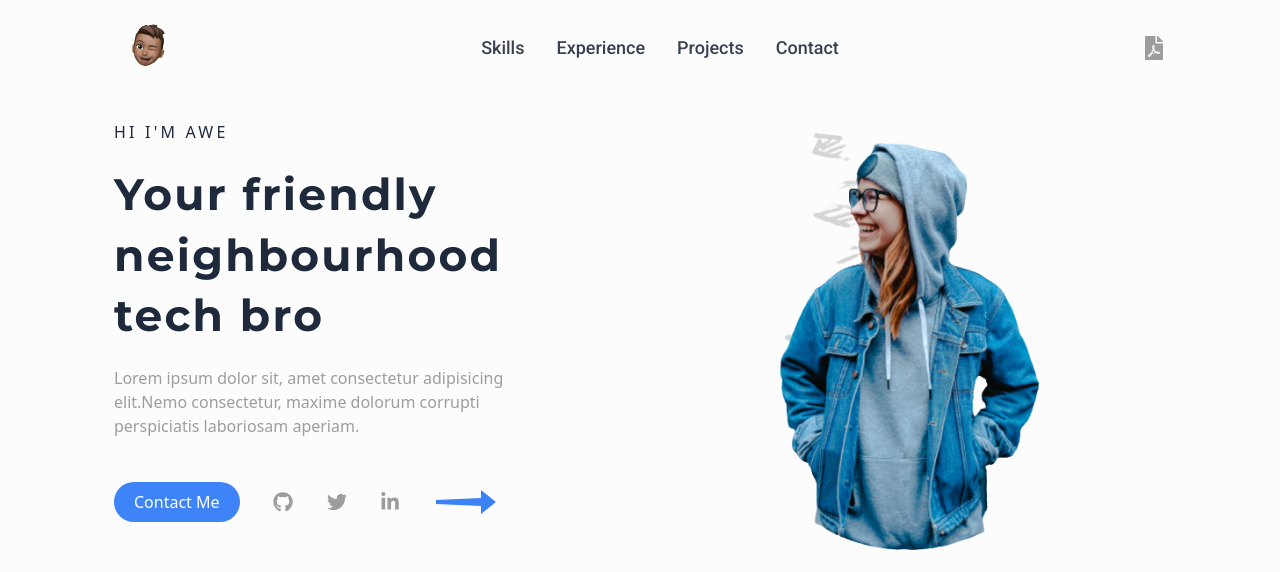
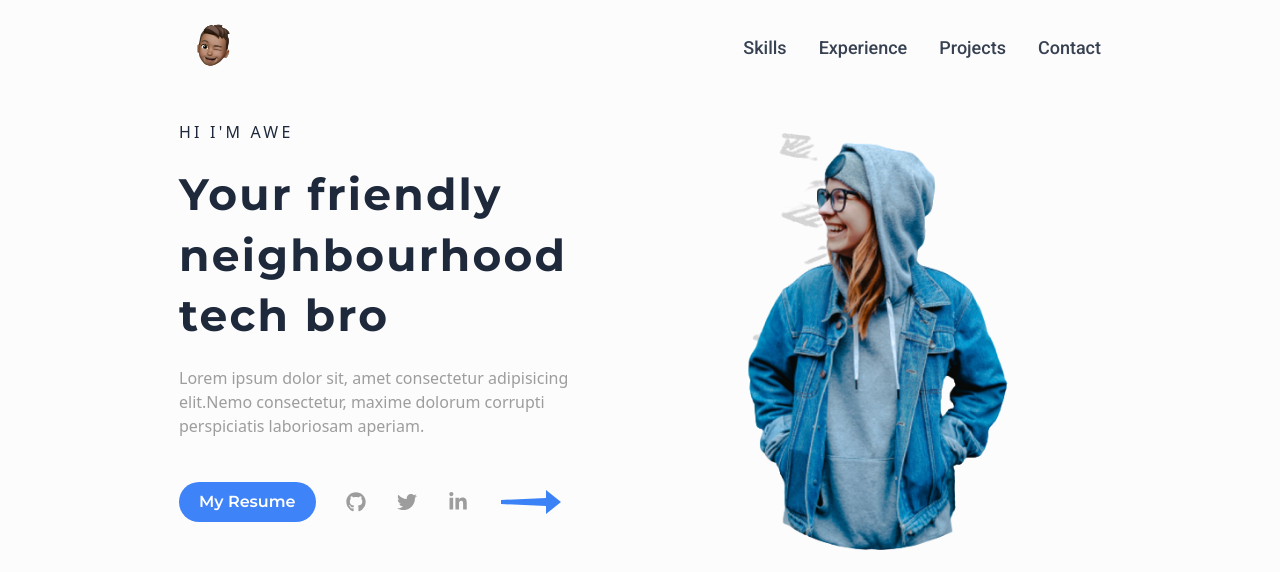
Before and after one commit to Ayo-Awe/Portfolio-Site, a React (Vite) app: page /#home in a window 1280 px wide. Before the commit this address led to /. Shown: the top 572 px of the page. Built offline with nearby package versions, Linux system fonts and the light colour scheme.

Commit message:
feat: update site and move resume to public folder

```diff
--- a/index.html
+++ b/index.html
@@ -4,7 +4,7 @@
     <link rel="shortcut icon" type="image/x-icon" href="/favicon.ico?v=2" />
     <meta charset="UTF-8" />
     <meta name="viewport" content="width=device-width, initial-scale=1.0" />
-    <title>Awe | Portfolio</title>
+    <title>Awe - Software Engineer</title>
   </head>
   <body>
     <div id="root"></div>
--- a/src/App.tsx
+++ b/src/App.tsx
@@ -10,10 +10,12 @@ import ExperienceTimelineItem from "./components/ExperienceTimelineItem";
 import { experience, skills, intro } from "../portfolio";
 import { Icon } from "@iconify-icon/react";
 import Section from "./components/Section";
+import TopButton from "./components/TopButton";
 
 function App() {
   return (
     <div className="text-[#9d9d9d] ">
+      <TopButton />
       <Section id="home">
         <NavBar logo={memoji}>
           <NavLink to="skills">Skills</NavLink>
@@ -36,8 +38,8 @@ function App() {
             </h1>
             <p>{intro.description}</p>
             <div className="my-8 flex items-center justify-between max-w-[16rem] m-auto md:mx-0 md:max-w-sm">
-              <button className="py-2 px-5 rounded-full bg-blue-500 text-white">
-                Contact Me
+              <button className="py-2 px-5 rounded-full bg-blue-500 text-white font-['montserrat']">
+                <a href="/resume.pdf">My Resume</a>
               </button>
               <SocialIcon Icon={FaGithub} link="https://github.com/Ayo-Awe" />
               <SocialIcon
--- a/src/components/NavBar.tsx
+++ b/src/components/NavBar.tsx
@@ -12,23 +12,13 @@ const NavBar = ({ logo, children }: Props) => {
     <Headroom>
       <Navbar
         fluid={true}
-        style={{ backgroundColor: "inherit", padding: 0, margin: 0 }}
-        className="bg-inherit"
+        style={{ backgroundColor: "inherit", padding: 0 }}
+        className="bg-inherit max-w-[922px] m-auto"
       >
         <Navbar.Brand href="https://www.aweayo.tech">
           <img className="h-16" src={logo} />
         </Navbar.Brand>
-        <div className="flex md:order-2 items-center">
-          <a
-            href="https://drive.google.com/uc?export=download&id=1uPbcmhG5bTZoTLlXgdko2r37eh_rX0I2"
-            download="Awe_resume"
-            className="hover:text-gray-700"
-          >
-            <FaFilePdf className=" text-2xl mr-6 md:mr-0" />
-          </a>
-          <Navbar.Toggle />
-        </div>
-
+        <Navbar.Toggle />
         <Navbar.Collapse>{children}</Navbar.Collapse>
       </Navbar>
     </Headroom>
--- a/src/components/Section.tsx
+++ b/src/components/Section.tsx
@@ -8,22 +8,18 @@ interface Props {
   title?: string;
 }
 const Section = ({ children, id, variant, padding, title }: Props) => {
+  const py = padding === "large" ? " py-16" : " py-4";
   return (
     <section
       id={id}
       className={variant === "white" ? "bg-white" : "bg-[#fcfcfc]"}
     >
-      <div
-        className={
-          `max-w-[1100px] m-auto px-6` +
-          (padding === "large" ? " py-16" : " py-4")
-        }
-      >
-        {title ? (
+      <div className={`max-w-[970px] m-auto px-6` + py}>
+        {title && (
           <h2 className="text-center md:text-left mb-16 text-4xl  col-span-2 text-slate-800 font-['montserrat'] font-semibold tracking-wider">
             {title}
           </h2>
-        ) : null}
+        )}
         {children}
       </div>
     </section>
--- /dev/null
+++ b/src/components/TopButton.tsx
@@ -0,0 +1,42 @@
+import { Icon } from "@iconify-icon/react";
+import { useEffect, useState } from "react";
+import { Link } from "react-scroll";
+
+const TopButton = () => {
+  const [isAtTop, setIsAtTop] = useState(true);
+
+  useEffect(() => {
+    const handleScroll = () => {
+      if (window.pageYOffset < 100) {
+        setIsAtTop(true);
+      } else {
+        setIsAtTop(false);
+      }
+    };
+
+    window.addEventListener("scroll", handleScroll);
+
+    return () => {
+      window.removeEventListener("scroll", handleScroll);
+    };
+  }, []);
+
+  return (
+    <>
+      {isAtTop ? null : (
+        <Link
+          activeClass="active"
+          to="home"
+          hashSpy={true}
+          smooth={true}
+          duration={500}
+          className="z-10 fixed right-6 bottom-5  rounded-lg py-2 px-1 text-slate-800 text-4xl cursor-pointer scroll"
+        >
+          <Icon icon="tabler:hand-finger" />
+        </Link>
+      )}
+    </>
+  );
+};
+
+export default TopButton;
--- a/src/index.css
+++ b/src/index.css
@@ -5,7 +5,5 @@
 
 .headroom--scrolled {
   padding: 0 1.5rem;
-  max-width: 1100px;
-  margin: auto;
   background-color: white;
 }
```
Also changed, not shown: 1 other file (tests, documents, lock files or other folders).
